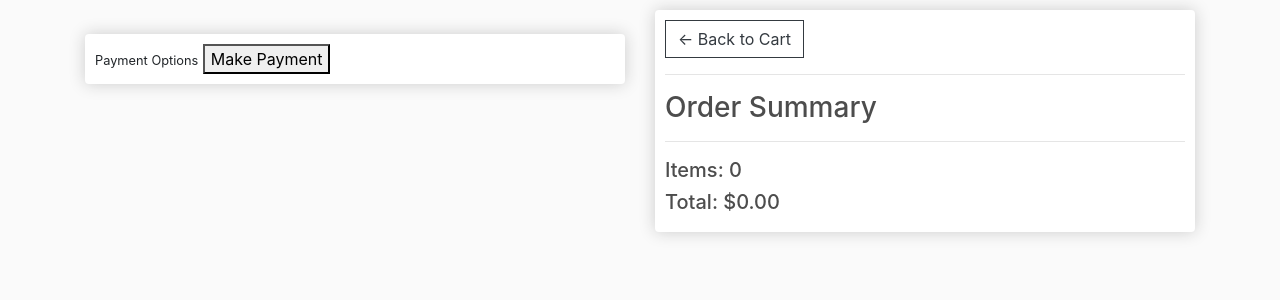
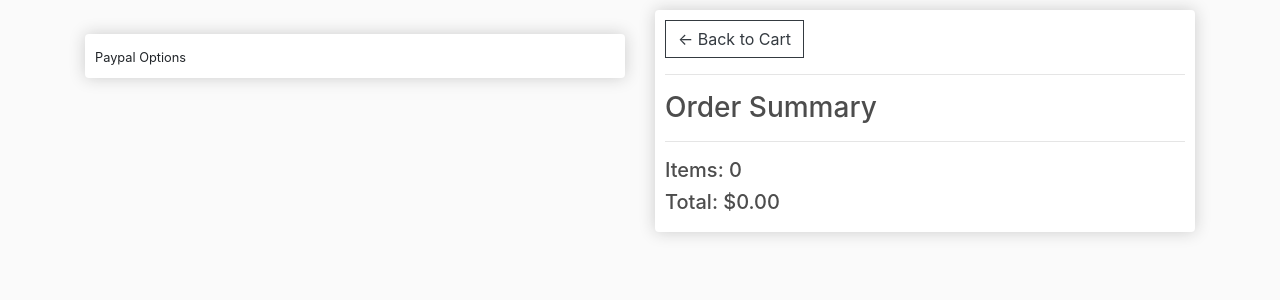
Before and after one commit to L3G0L4SSD/django-mini-proje, a Django app: page /checkout/ in a window 1280 px wide. Shown: the part 57-357 px from the top of the page. Run offline with Django 5.2, Linux system fonts and the light colour scheme; a user stored in the database is signed in; data comes from the database, SQL or seed files in the repository; both versions use the stored data as it was after the commit; some libraries are stand-ins or nearby versions.

Commit message:
paypal button added

```diff
--- a/ecommerce_app/templates/ecommerce_app/checkout.html
+++ b/ecommerce_app/templates/ecommerce_app/checkout.html
@@ -83,8 +83,9 @@
     <br />
 
     <div class="box-element hidden" id="payment-info">
-      <small>Payment Options</small>
-      <button id="make-payment">Make Payment</button>
+      <small>Paypal Options</small>
+      <div id="paypal-button-container"></div>
+      {% comment %} <button id="make-payment">Make Payment</button> {% endcomment %}
     </div>
   </div>
 
@@ -111,6 +112,73 @@
     </div>
   </div>
 </div>
+
+    <script src="https://www.paypal.com/sdk/js?client-id=test&currency=USD&disable-funding=credit"></script>
+
+    <script>
+        // Render the PayPal button into #paypal-button-container
+        paypal.Buttons({
+
+            style:{
+                color: 'blue',
+                shape: 'rect',
+            },
+
+            // Call your server to set up the transaction
+            createOrder: function(data, actions) {
+                return fetch('/demo/checkout/api/paypal/order/create/', {
+                    method: 'post'
+                }).then(function(res) {
+                    return res.json();
+                }).then(function(orderData) {
+                    return orderData.id;
+                });
+            },
+
+            // Call your server to finalize the transaction
+            onApprove: function(data, actions) {
+                return fetch('/demo/checkout/api/paypal/order/' + data.orderID + '/capture/', {
+                    method: 'post'
+                }).then(function(res) {
+                    return res.json();
+                }).then(function(orderData) {
+                    // Three cases to handle:
+                    //   (1) Recoverable INSTRUMENT_DECLINED -> call actions.restart()
+                    //   (2) Other non-recoverable errors -> Show a failure message
+                    //   (3) Successful transaction -> Show confirmation or thank you
+
+                    // This example reads a v2/checkout/orders capture response, propagated from the server
+                    // You could use a different API or structure for your 'orderData'
+                    var errorDetail = Array.isArray(orderData.details) && orderData.details[0];
+
+                    if (errorDetail && errorDetail.issue === 'INSTRUMENT_DECLINED') {
+                        return actions.restart(); // Recoverable state, per:
+                        // https://developer.paypal.com/docs/checkout/integration-features/funding-failure/
+                    }
+
+                    if (errorDetail) {
+                        var msg = 'Sorry, your transaction could not be processed.';
+                        if (errorDetail.description) msg += '\n\n' + errorDetail.description;
+                        if (orderData.debug_id) msg += ' (' + orderData.debug_id + ')';
+                        return alert(msg); // Show a failure message (try to avoid alerts in production environments)
+                    }
+
+                    // Successful capture! For demo purposes:
+                    console.log('Capture result', orderData, JSON.stringify(orderData, null, 2));
+                    var transaction = orderData.purchase_units[0].payments.captures[0];
+                    alert('Transaction '+ transaction.status + ': ' + transaction.id + '\n\nSee console for all available details');
+
+                    // Replace the above to show a success message within this page, e.g.
+                    // const element = document.getElementById('paypal-button-container');
+                    // element.innerHTML = '';
+                    // element.innerHTML = '<h3>Thank you for your payment!</h3>';
+                    // Or go to another URL:  actions.redirect('thank_you.html');
+                });
+            }
+
+        }).render('#paypal-button-container');
+    </script>
+
 
 <script type="text/javascript">
   var shipping = '{{ order.shipping }}'
@@ -140,10 +208,10 @@
 
   })
 
-  document.getElementById('make-payment').addEventListener('click', function (event) {
+  /*document.getElementById('make-payment').addEventListener('click', function (event) {
 
     submitFormData()
-  })
+  })*/
 
   function submitFormData(){
     console.log('Payment button clicked')
```
Also changed, not shown: db.sqlite3.
